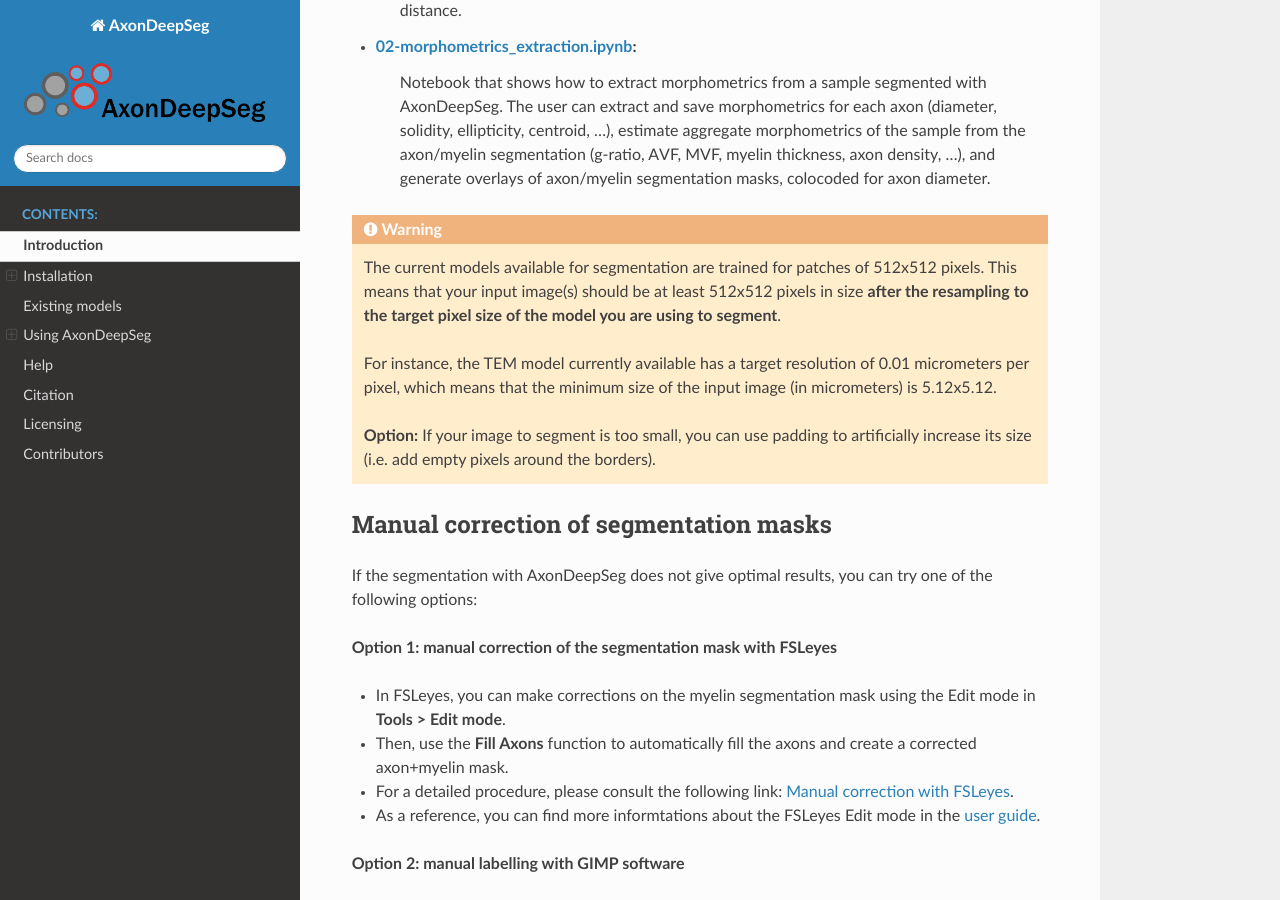
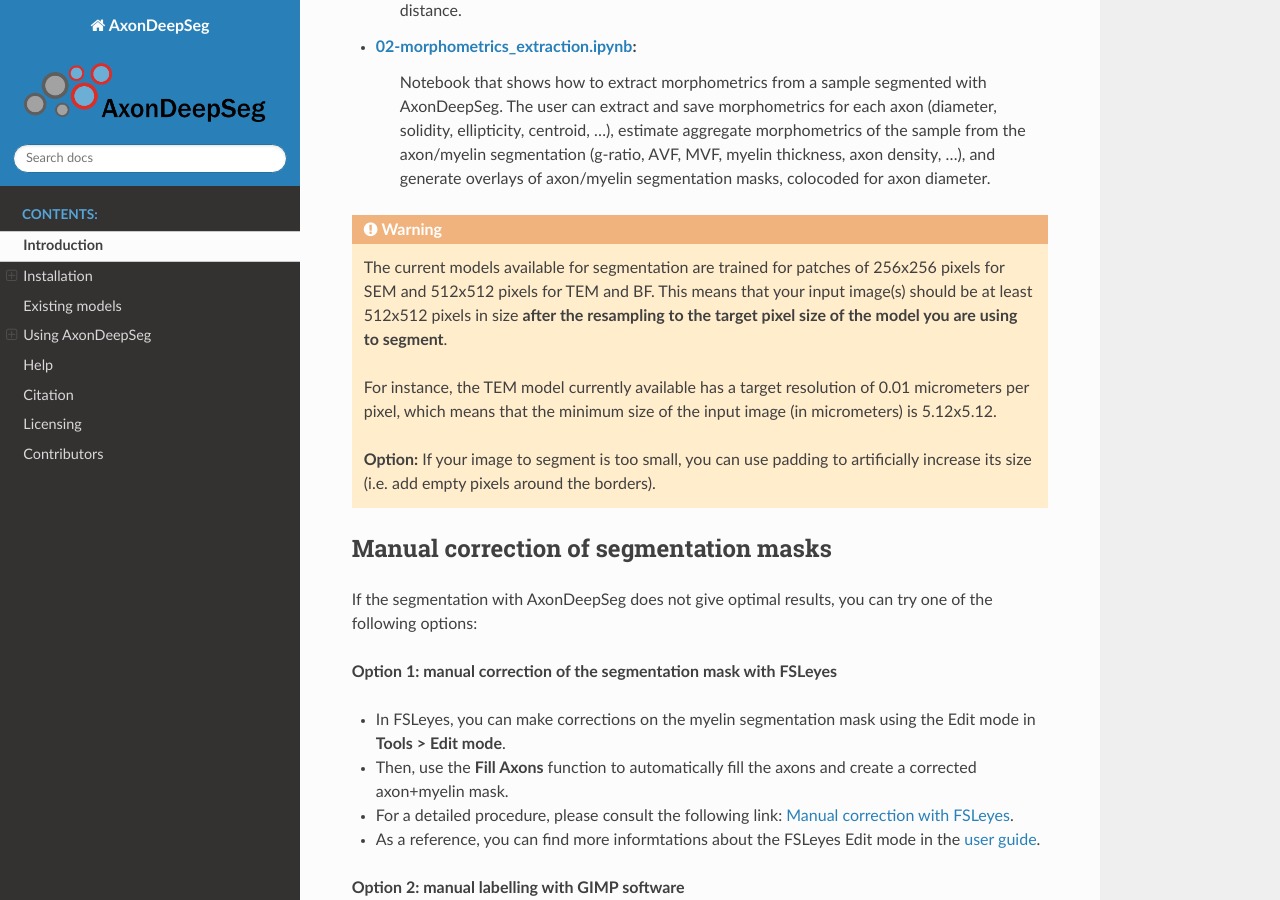
Before and after one commit to axondeepseg/axondeepseg, a Sphinx documentation site: the page built from docs/source/documentation.rst, in a window 1280 px wide and 900 px high, scrolled down 14478 px. Built offline with Sphinx 7.4.7 and the Read the Docs theme 2.0.0, drawn with Linux system fonts in a browser that asks for light colours.

Commit message:
Update documentation.rst

```diff
--- a/docs/source/documentation.rst
+++ b/docs/source/documentation.rst
@@ -491,7 +491,7 @@ Here is a list of useful Jupyter notebooks available with AxonDeepSeg:
     Notebook that shows how to extract morphometrics from a sample segmented with AxonDeepSeg. The user can extract and save morphometrics for each axon (diameter, solidity, ellipticity, centroid, ...), estimate aggregate morphometrics of the sample from the axon/myelin segmentation (g-ratio, AVF, MVF, myelin thickness, axon density, ...), and generate overlays of axon/myelin segmentation masks, colocoded for axon diameter.
 
 .. WARNING ::
-   The current models available for segmentation are trained for patches of 512x512 pixels. This means that your input image(s) should be at least 512x512 pixels in size **after the resampling to the target pixel size of the model you are using to segment**.
+   The current models available for segmentation are trained for patches of 256x256 pixels for SEM and 512x512 pixels for TEM and BF. This means that your input image(s) should be at least 512x512 pixels in size **after the resampling to the target pixel size of the model you are using to segment**.
 
    For instance, the TEM model currently available has a target resolution of 0.01 micrometers per pixel, which means that the minimum size of the input image (in micrometers) is 5.12x5.12.
 
```
